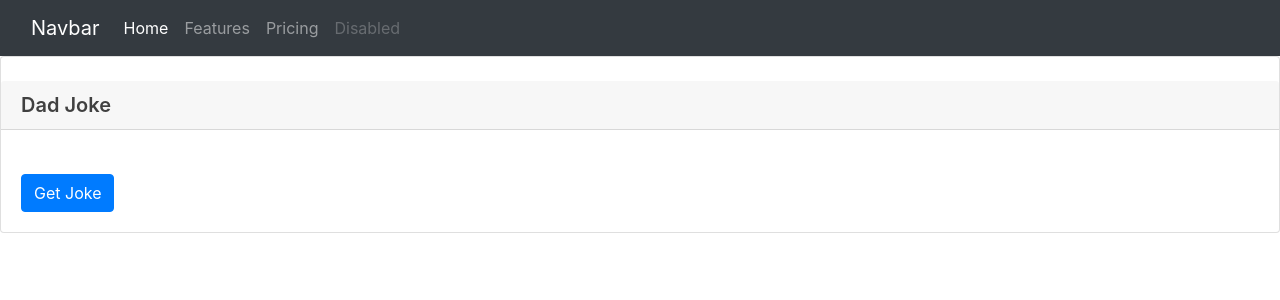
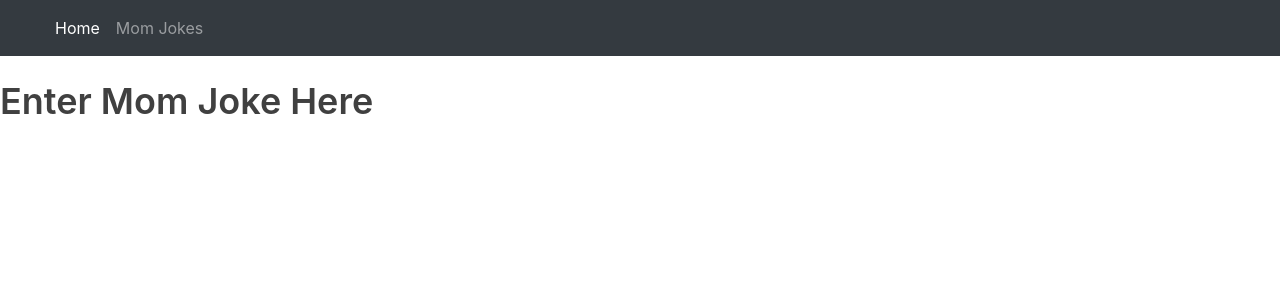
Before and after one commit to jimmycababa/jimmy-react-first-app, a React (Create React App) app: page /MomJoke in a window 1280 px wide. Shown: the top 300 px of the page. Built offline with nearby package versions, Linux system fonts and the light colour scheme; no server answers.

Commit message:
added routing

```diff
--- a/package.json
+++ b/package.json
@@ -10,6 +10,7 @@
     "main": "^1000.0.1",
     "react": "^17.0.2",
     "react-dom": "^17.0.2",
+    "react-router-dom": "^5.2.0",
     "react-scripts": "^1.1.5",
     "web-vitals": "^1.1.2"
   },
--- a/src/App.js
+++ b/src/App.js
@@ -1,18 +1,25 @@
 import React from 'react';
+import { BrowserRouter as Router, Route } from 'react-router-dom';
 import Joke from './Joke';
 import './index.css'
 import Navbar from './Navbar';
+import MomJoke from './MomJoke';
 
 
 
 function App() {
 
   return (
-    <div className="App">
-      <Navbar />
-      <Joke />
+    <Router>
+      <div className="App">
+        <Navbar />
+          <Route path="/" exact component={Joke}/>
+          <Route path="/MomJoke" exact component={MomJoke}/>
+    </div>
 
-    </div>
+
+    </Router>
+
   );
 }
 
--- /dev/null
+++ b/src/MomJoke.js
@@ -0,0 +1,9 @@
+import React from 'react'
+
+export default function MomJoke() {
+    return (
+        <div>
+            <h1>Enter Mom Joke Here</h1>
+        </div>
+    )
+}
--- a/src/Navbar.js
+++ b/src/Navbar.js
@@ -5,24 +5,19 @@ export default function Navbar() {
         <div>
             <nav className="navbar navbar-expand-lg navbar-dark bg-dark">
                 <div className="container-fluid">
-                    <a className="navbar-brand" href="#">Navbar</a>
+                    <a className="navbar-brand" href="#"></a>
                     <button className="navbar-toggler" type="button" data-bs-toggle="collapse" data-bs-target="#navbarNav" aria-controls="navbarNav" aria-expanded="false" aria-label="Toggle navigation">
                         <span className="navbar-toggler-icon"></span>
                     </button>
                     <div className="collapse navbar-collapse" id="navbarNav">
                         <ul className="navbar-nav">
                             <li className="nav-item">
-                                <a className="nav-link active" aria-current="page" href="#">Home</a>
+                                <a className="nav-link active" aria-current="page" href="/">Home</a>
                             </li>
                             <li className="nav-item">
-                                <a className="nav-link" href="#">Features</a>
+                                <a className="nav-link" href="/MomJoke">Mom Jokes</a>
                             </li>
-                            <li className="nav-item">
-                                <a className="nav-link" href="#">Pricing</a>
-                            </li>
-                            <li className="nav-item">
-                                <a className="nav-link disabled" href="#" tabindex="-1" aria-disabled="true">Disabled</a>
-                            </li>
+
                         </ul>
                     </div>
                 </div>
```
Also changed, not shown: 1 other file (tests, documents, lock files or other folders).
